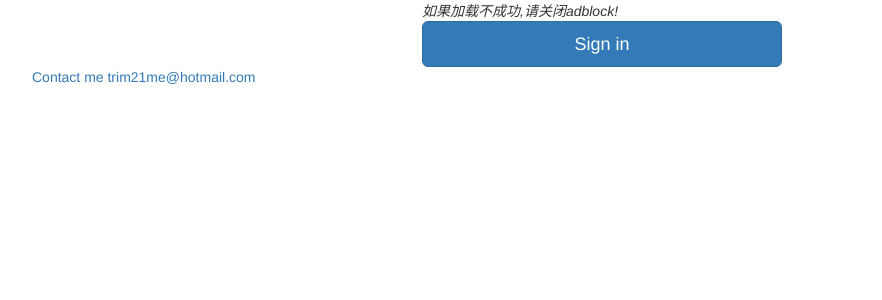
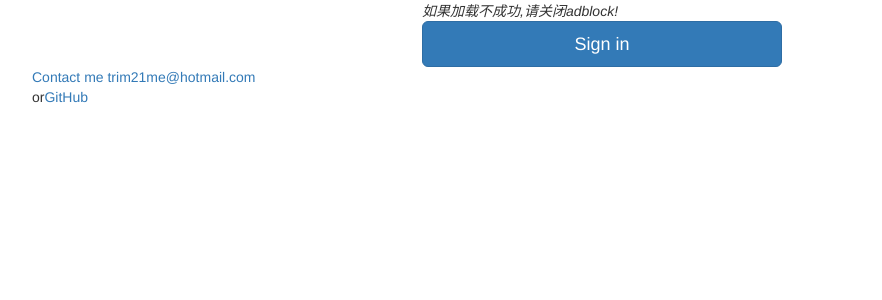
Before and after one commit to trim21-archive/pol, a Python web app: template app/templates/index.html in a window 1280 px wide. Shown: the part 286-586 px from the top of the page, without its empty margins (38-920 px from the left). Run offline with Jinja, Linux system fonts and the light colour scheme; the template is opened without the code that fills it, so the values that code supplies are empty; some libraries are stand-ins or nearby versions.

Commit message:
add github

```diff
--- a/app/templates/components/base.html
+++ b/app/templates/components/base.html
@@ -71,6 +71,9 @@
     <div class="row">
         <div class="col-xs-12 col-sm-12 col-md-12 col-lg-12"><a href="mailto://trim21me@hotmail.com">Contact me trim21me@hotmail.com</a></div>
     </div>
+    <div class="row">
+        <div class="col-xs-12 col-sm-12 col-md-12 col-lg-12">or<a href="https://github.com/Trim21/sdu-exam-result/issues">GitHub</a></div>
+    </div>
 </div>
 </body>
 </html>
```
